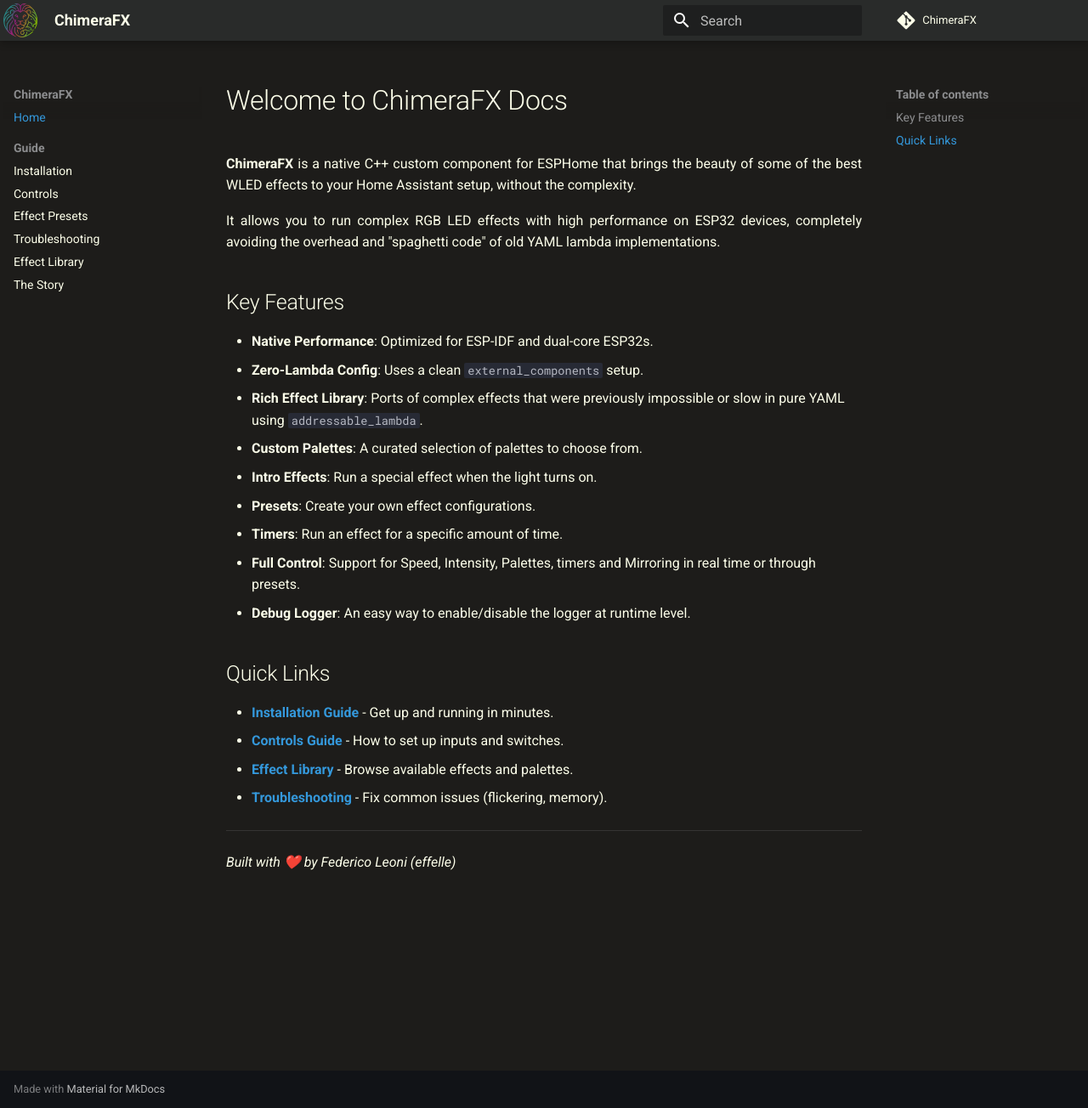
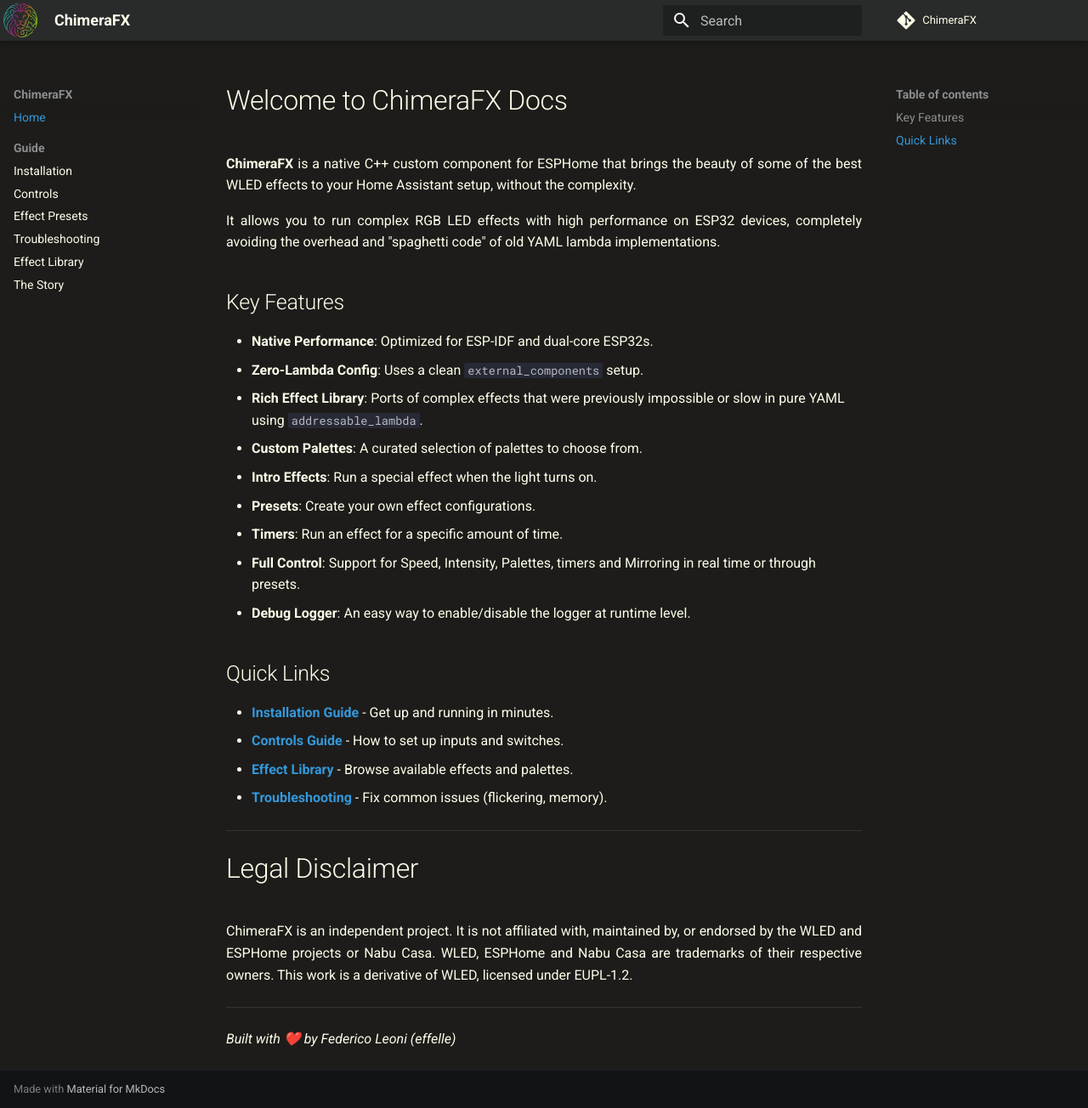
Before and after one commit to effelle/ChimeraFX, an MkDocs documentation site: the page built from docs/index.md, in a window 1280 px wide and 1304 px high. Shown: the whole window at 85% size. Built offline with MkDocs 1.6.1 and Material for MkDocs 9.7.7, drawn with Linux system fonts in a browser that asks for light colours; comment, search, counter and statistics services are not loaded.

```diff
--- a/docs/index.md
+++ b/docs/index.md
@@ -24,4 +24,9 @@
 *   **[Troubleshooting](Troubleshooting.md)** - Fix common issues (flickering, memory).
 
 ---
+
+# Legal Disclaimer
+ChimeraFX is an independent project. It is not affiliated with, maintained by, or endorsed by the WLED and ESPHome projects or Nabu Casa. WLED, ESPHome and Nabu Casa are trademarks of their respective owners. This work is a derivative of WLED, licensed under EUPL-1.2.
+
+---
 *Built with ❤️ by Federico Leoni (effelle)*
```
